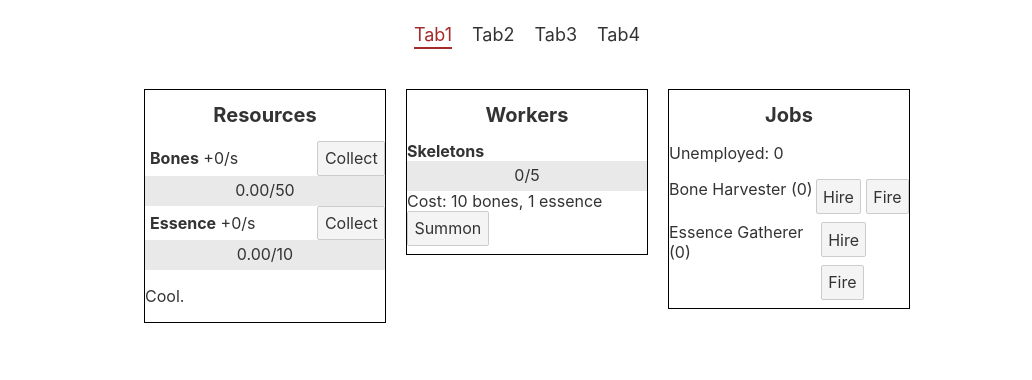
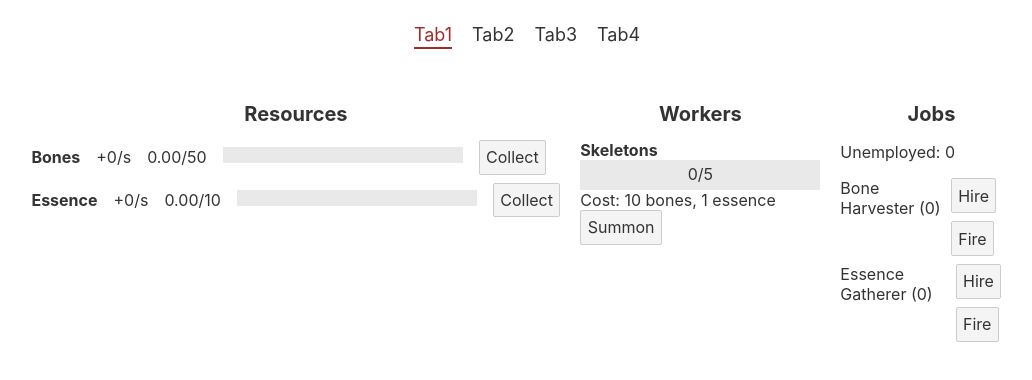
Before and after one commit to JackOE3/cogito-cosmos, a Svelte app: page / in a window 1280 px wide. Shown: the top 380 px of the page, without its empty margins (113-1145 px from the left). Built offline with nearby package versions, Linux system fonts and the light colour scheme.

Commit message:
alt branch commit

```diff
--- a/src/App.svelte
+++ b/src/App.svelte
@@ -55,7 +55,7 @@
       <h1>Resources</h1>
       <Resource resource={$bones}/>
       <Resource resource={$essence}/>
-      <p>Cool.</p>
+
     </div>
     <div class="workers">
       <h1>Workers</h1>
@@ -146,18 +146,16 @@
   .resources {
     width: min-content;
     margin: 0 10px;
-    border: 1px solid black;
 
   }
   .workers {
     width: min-content;
     margin: 0 10px;
-    border: 1px solid black;
+
   }
   .jobs {
     width: 240px;
     margin: 0 10px;
-    border: 1px solid black;
   }
   .job {
     display: flex
--- a/src/components/ProgBar.svelte
+++ b/src/components/ProgBar.svelte
@@ -12,7 +12,8 @@
     .innerBar {
         background-color: #666666;
         width: var(--progress, 0);
-        transition: width .25s ease-in-out
+        transition: width .25s ease-in-out;
+        height: inherit
     }
     .barLabel {
         text-align: center;
@@ -23,10 +24,12 @@
     }
 </style>
 
-<div class="outerContainer">
+<div>
+  <div class="outerContainer">
     <div class="innerBar">
         <span class="barLabel">
             <slot></slot>
         </span>
     </div>
+  </div>
 </div>
--- a/src/components/Resource.svelte
+++ b/src/components/Resource.svelte
@@ -10,35 +10,47 @@ $: bonus = (resource.active) ? resource.perAction : 0
 </script>
 
 <div class="container">
-  <span><b>{label}</b> +{resource.perSec + bonus}/s</span>
-  <button class:active={resource.active}
+  <b>{label}</b>
+  <span class="perSec"> +{resource.perSec + bonus}/s </span>
+  <span class="amount">{formatNumber(resource.amount,2)}/{formatWhole(resource.maxAmount)}</span>
+
+  <span class="bar">
+    <ProgBar
+    --width = 15rem
+    --height = 1rem
+    --progress = "{100*resource.amount/resource.maxAmount}%"/>
+  </span>
+
+
+  <button class="btn" class:active={resource.active}
     on:click={() => {
     resource.active = !resource.active;
-    }}>Collect</button>
+    }}>Collect
+  </button>
 </div>
-<ProgBar
-  --width = 15rem
-  --height = 30px
-  --progress = "{100*resource.amount/resource.maxAmount}%">
-  {formatNumber(resource.amount,2)}/{formatWhole(resource.maxAmount)}
-</ProgBar>
+
 
 <style>
  .container {
     display: flex;
- }
- .container span {
-    margin-top: auto;
-    margin-bottom: auto;
-    margin-left: 5px
- }
- .container button {
-   margin-left: auto;
-   margin-bottom: 0;
-   margin-right: 0
+    align-items: baseline;
  }
   .active{
    background-color: rgb(136, 136, 136);
    color: white
  }
+ .perSec{
+   margin-left: 1rem;
+ }
+ .amount{
+   margin-left: 1rem;
+ }
+ .bar{
+   margin-left: 1rem;
+ }
+ .btn{
+   margin-left: 1rem;
+ }
+
+
 </style>
```
